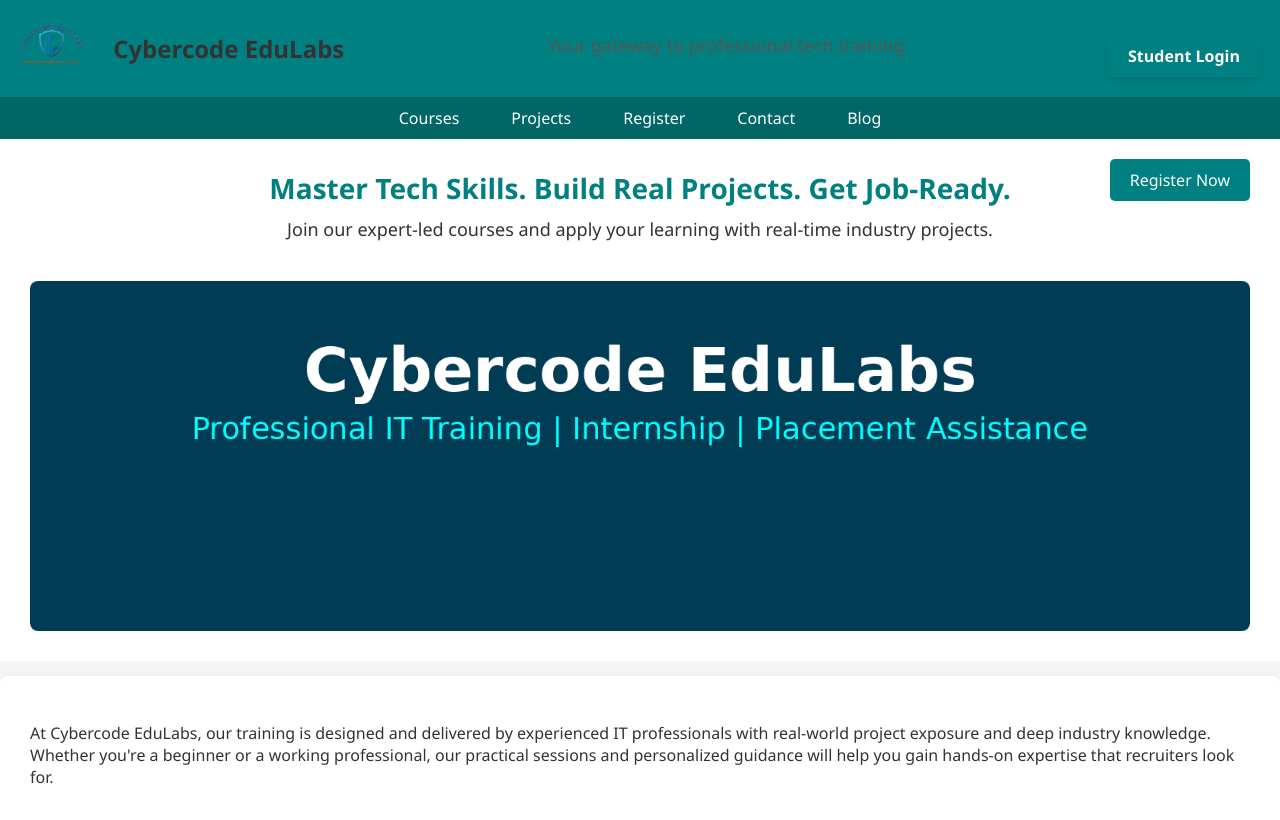
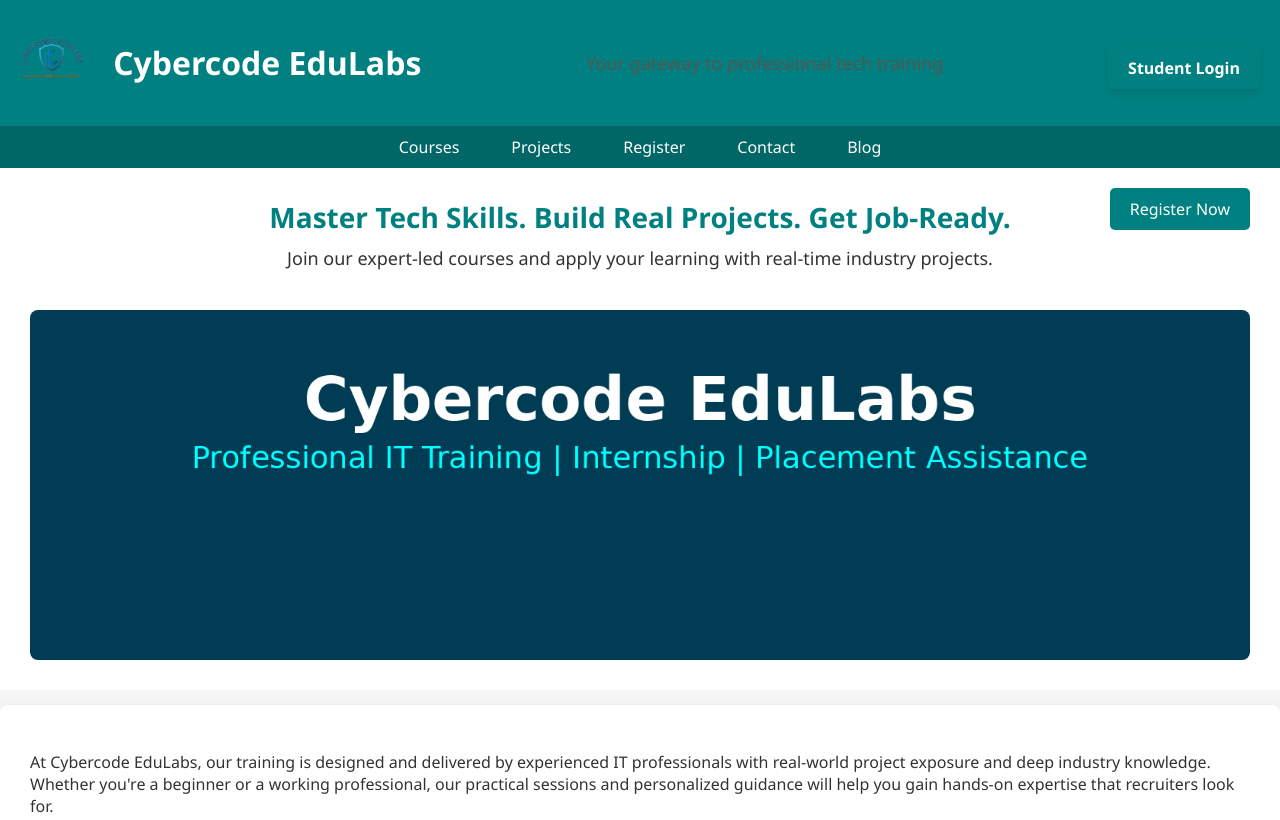
Before and after one commit to cybercodeedulabs/cybercode-landing, a plain HTML site: page index.html in a window 1280 px wide. Shown: the top 820 px of the page. Drawn offline with Linux system fonts and the light colour scheme.

Commit message:
Updated index file for student login button

```diff
--- a/index.html
+++ b/index.html
@@ -249,12 +249,12 @@
   <header>
     <div style="display: flex; align-items: center; gap: 10px;">
       <img src="images/logo.png" alt="Cybercode EduLabs Logo" style="height: 50px;">
-      <h1 style="margin: 0; font-size: 24px; color: #333;">Cybercode EduLabs</h1>
+      <h1>Cybercode EduLabs</h1>
     </div>
-    <p style="font-size: 18px; color: #555; margin-top: 10px;">
+    <p style="margin: 0; font-size: 18px; color: #555; text-align: right;">
       Your gateway to professional tech training
     </p>
-    <div style="margin-top: 15px; display: flex; justify-content: flex-start;">
+    <div style="display: flex; justify-content: flex-end; margin-top: 10px;">
       <a
         id="studentLogin"
         href="login.html"
```
